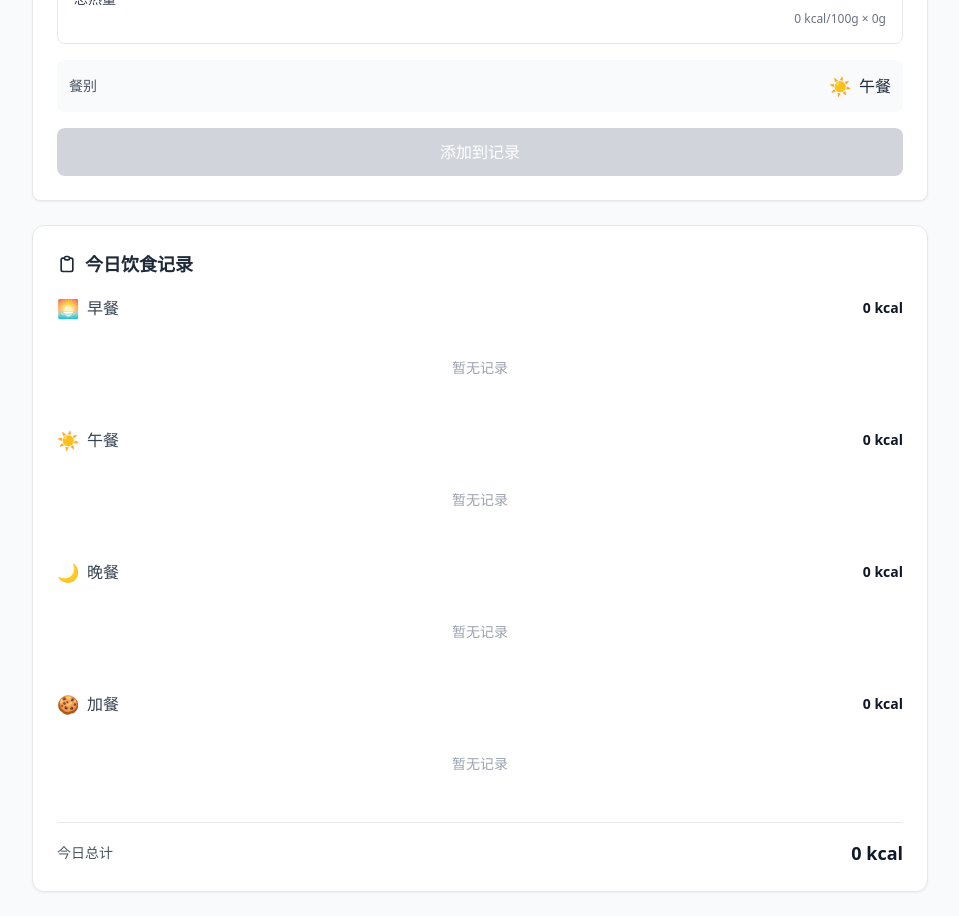
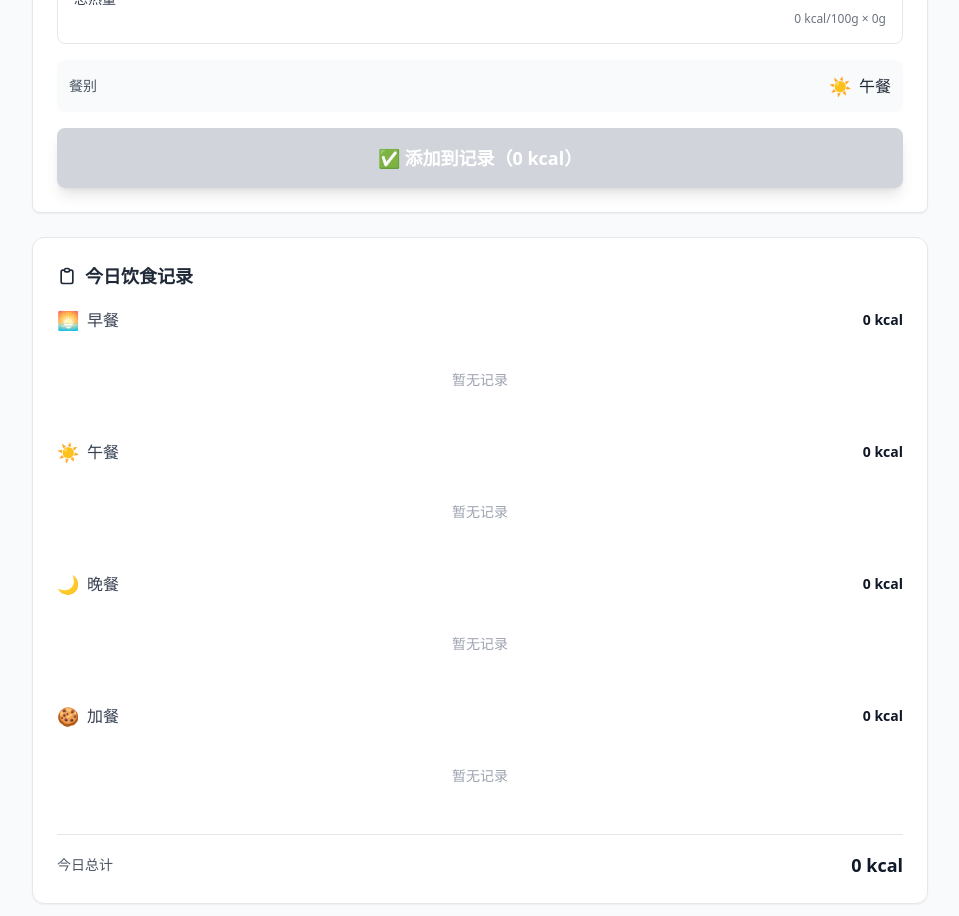
Before and after one commit to Leonn0924/calorie-tracker, a Vue app in the folder src/: page / in a window 1280 px wide. Shown: the part 1940-2856 px from the top of the page, without its empty margins (320-1279 px from the left). Built offline with nearby package versions, Linux system fonts and the light colour scheme.

Commit message:
fix: 优化热量计算器按钮，显示计算结果并更醒目
- 按钮显示计算结果：添加到记录（XXX kcal）
- 增大按钮尺寸和字体
- 添加渐变背景和阴影效果
- 未计算时禁用按钮

```diff
--- a/src/src/components/CalorieCalculator.vue
+++ b/src/src/components/CalorieCalculator.vue
@@ -85,10 +85,10 @@
       <!-- 提交按钮 -->
       <button
         type="submit"
-        :disabled="!foodName || !caloriesPer100g || !grams"
-        class="w-full py-3 bg-health-500 text-white font-medium rounded-lg hover:bg-health-600 disabled:bg-gray-300 disabled:cursor-not-allowed transition-colors"
+        :disabled="!foodName || !caloriesPer100g || !grams || calculatedCalories === 0"
+        class="w-full py-4 bg-gradient-to-r from-health-500 to-health-600 text-white font-bold text-lg rounded-lg hover:from-health-600 hover:to-health-700 disabled:bg-gray-300 disabled:cursor-not-allowed transition-all shadow-lg hover:shadow-xl"
       >
-        添加到记录
+        ✅ 添加到记录（{{ calculatedCalories }} kcal）
       </button>
     </form>
 
```
